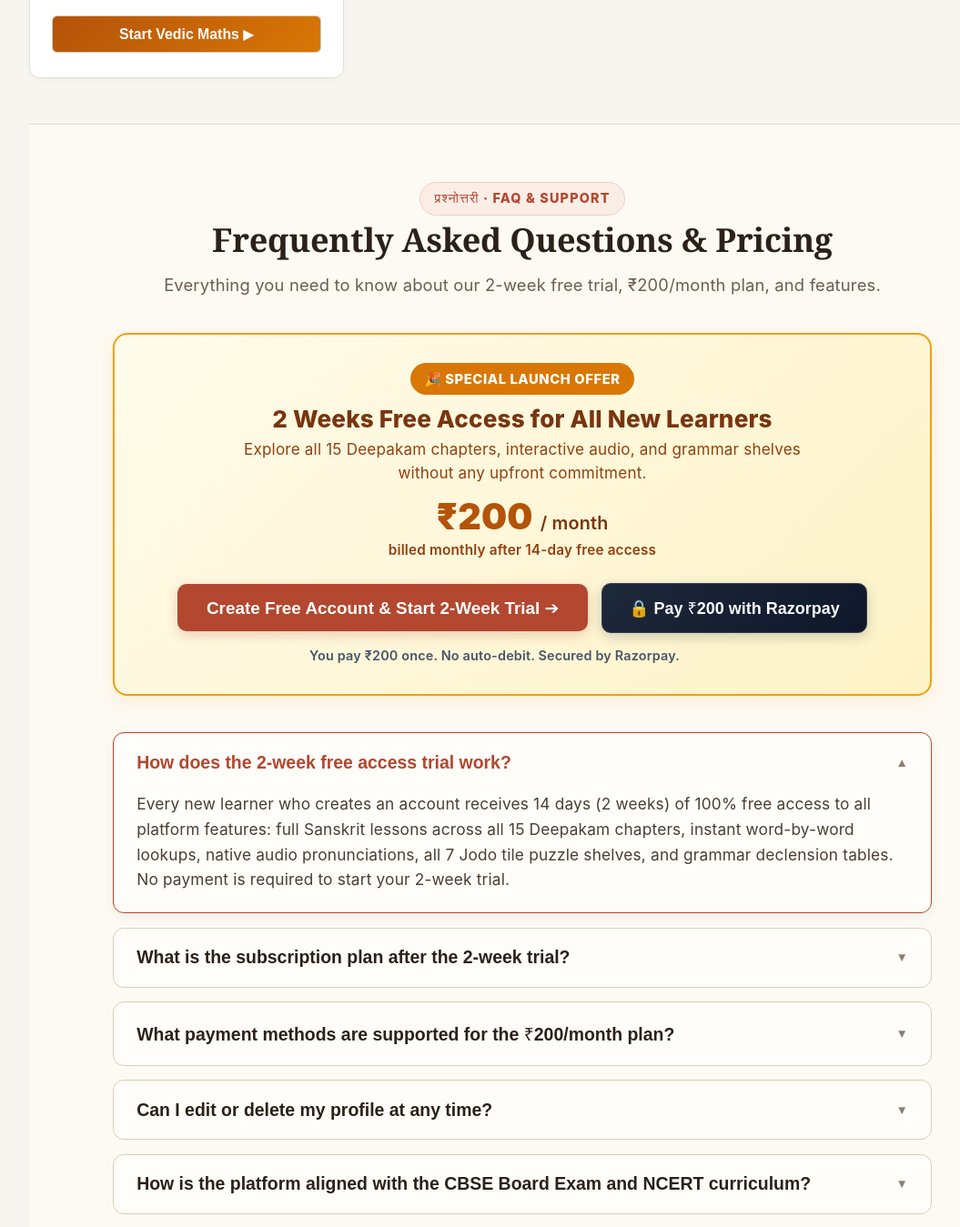
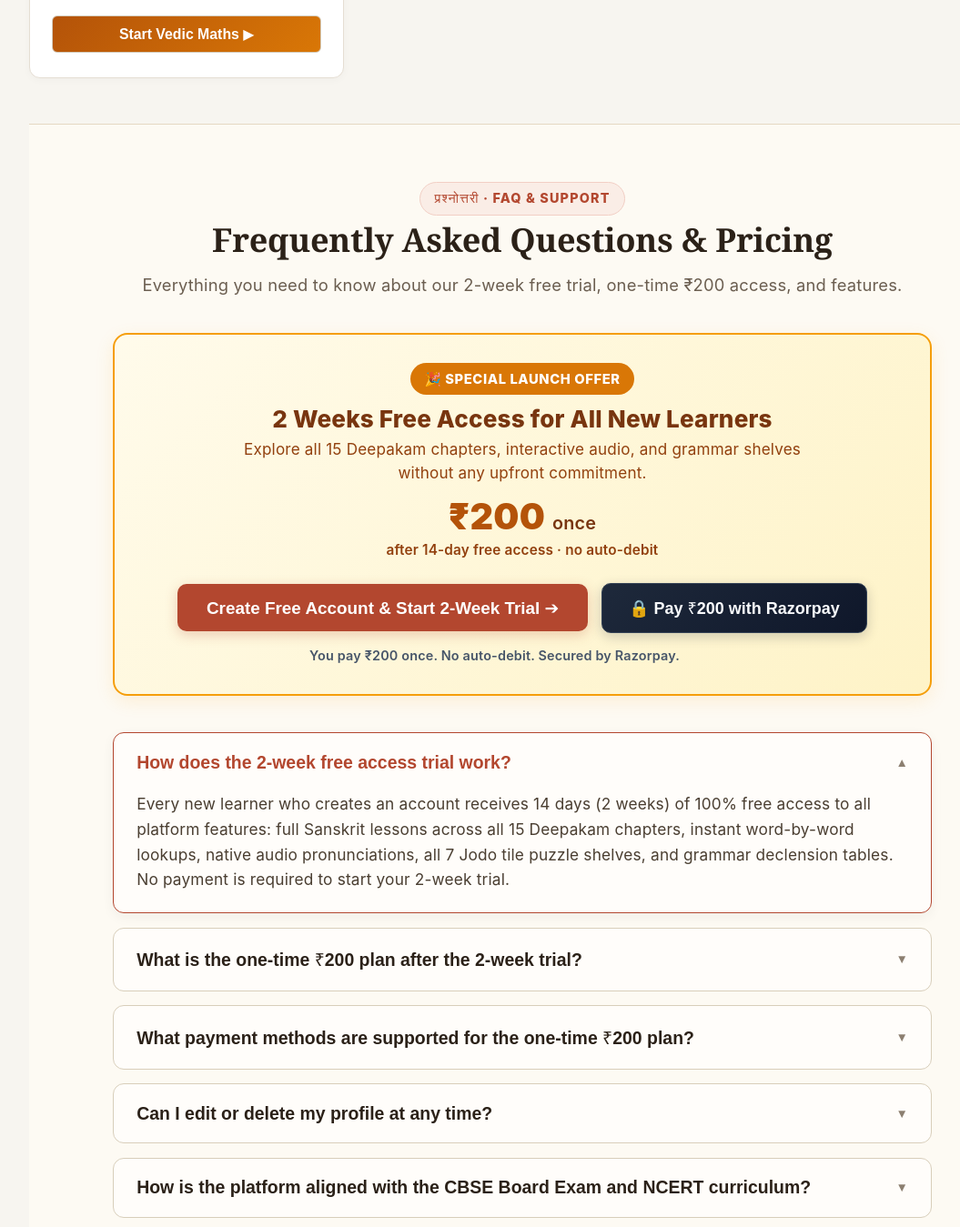
Before and after one commit to ashome16/sanskrit-teaching-web-app-from-beginner-to-advanced-, a React (Vite) app: page / in a window 1280 px wide. Shown: the part 8018-9367 px from the top of the page at 91% size, without its empty margins (66-1121 px from the left). Built offline with nearby package versions, Linux system fonts and the light colour scheme; no server answers.

Commit message:
fix(seo): align pricing copy and Course schema with one-time ₹200

```diff
--- a/index.html
+++ b/index.html
@@ -12,20 +12,20 @@
     </script>
     <meta charset="UTF-8" />
     <meta name="viewport" content="width=device-width, initial-scale=1.0" />
-    <meta name="description" content="Unlock your child's potential with interactive, beginner-to-advanced Sanskrit lessons and Vedic Math. Start a 14-day free trial for just ₹200/month." />
+    <meta name="description" content="Unlock your child's potential with interactive Sanskrit and Vedic Math for kids. Start a 14-day free trial, then pay ₹200 once — no auto-debit." />
     <meta name="keywords" content="online sanskrit classes for kids, learn vedic math online, sanskrit tutorials for beginners, vedic maths tricks for school, learn shlokas online" />
     <meta name="theme-color" content="#273b35" />
     <link rel="canonical" href="https://ednetlearn.in/" />
     <link rel="manifest" href="/manifest.json" />
     <meta property="og:title" content="Online Sanskrit &amp; Vedic Math Classes for Kids | EdNet Learn Gurukul" />
-    <meta property="og:description" content="Unlock your child's potential with interactive, beginner-to-advanced Sanskrit lessons and Vedic Math. Start a 14-day free trial for just ₹200/month." />
+    <meta property="og:description" content="Unlock your child's potential with interactive Sanskrit and Vedic Math for kids. Start a 14-day free trial, then pay ₹200 once — no auto-debit." />
     <meta property="og:url" content="https://ednetlearn.in/" />
     <meta property="og:image" content="/logo.jpg" />
     <meta property="og:type" content="website" />
     <meta property="og:site_name" content="EdNet Learn Gurukul" />
     <meta name="twitter:card" content="summary_large_image" />
     <meta name="twitter:title" content="Online Sanskrit &amp; Vedic Math Classes for Kids | EdNet Learn Gurukul" />
-    <meta name="twitter:description" content="Unlock your child's potential with interactive, beginner-to-advanced Sanskrit lessons and Vedic Math. Start a 14-day free trial for just ₹200/month." />
+    <meta name="twitter:description" content="Unlock your child's potential with interactive Sanskrit and Vedic Math for kids. Start a 14-day free trial, then pay ₹200 once — no auto-debit." />
     <meta name="twitter:image" content="/logo.jpg" />
     <title>Online Sanskrit &amp; Vedic Math Classes for Kids | EdNet Learn Gurukul</title>
     <link rel="icon" type="image/jpeg" href="/logo.jpg" />
@@ -46,11 +46,10 @@
   },
   "offers": [{
     "@type": "Offer",
-    "category": "Subscription",
+    "category": "PaidAccess",
     "price": "200.00",
     "priceCurrency": "INR",
-    "eligibleDuration": "P14D",
-    "description": "14-Day Free Trial followed by ₹200 per month recurring subscription."
+    "description": "14-day free trial, then one-time ₹200 payment for continued access. No auto-debit. Renew anytime."
   }]
 }
 </script>
--- a/src/components/FAQSection.tsx
+++ b/src/components/FAQSection.tsx
@@ -15,14 +15,14 @@ const FAQ_DATA: FAQItem[] = [
   {
     id: 'faq-pricing',
     category: 'trial_pricing',
-    question: 'What is the subscription plan after the 2-week trial?',
+    question: 'What is the one-time ₹200 plan after the 2-week trial?',
     answer:
-      'After your 14-day free access period, our plan is just ₹200 / month. This gives you continued unlimited access to all chapters, ongoing curriculum updates, interactive exercises, Vedic Mathematics (वैदिक-गणितम्), and your personalized learning streak and progress tracking.',
+      'After your 14-day free access period, pay a one-time ₹200 for continued access (30 days). Renew anytime with another one-time payment. This gives you continued unlimited access to all chapters, ongoing curriculum updates, interactive exercises, Vedic Mathematics (वैदिक-गणितम्), and your personalized learning streak and progress tracking.',
   },
   {
     id: 'faq-payment-methods',
     category: 'trial_pricing',
-    question: 'What payment methods are supported for the ₹200/month plan?',
+    question: 'What payment methods are supported for the one-time ₹200 plan?',
     answer:
       'Pay ₹200 once via Razorpay Standard Checkout (UPI, cards, netbanking) — no auto-debit. Access lasts 30 days; renew anytime with another one-time payment. As a backup, you can also pay by UPI ID / QR and submit your 12-digit UTR for manual verification.',
   },
@@ -83,7 +83,7 @@ const FAQSection: React.FC<FAQSectionProps> = ({ onOpenRegister }) => {
           <span className="faq-kicker">प्रश्नोत्तरी · FAQ & Support</span>
           <h2 className="faq-title">Frequently Asked Questions & Pricing</h2>
           <p className="faq-subtitle">
-            Everything you need to know about our 2-week free trial, ₹200/month plan, and features.
+            Everything you need to know about our 2-week free trial, one-time ₹200 access, and features.
           </p>
         </div>
 
@@ -95,8 +95,8 @@ const FAQSection: React.FC<FAQSectionProps> = ({ onOpenRegister }) => {
             Explore all 15 Deepakam chapters, interactive audio, and grammar shelves without any upfront commitment.
           </p>
           <div className="faq-pricing-rate-row">
-            <span className="faq-pricing-rate">₹200 <small>/ month</small></span>
-            <span className="faq-pricing-rate-sub">billed monthly after 14-day free access</span>
+            <span className="faq-pricing-rate">₹200 <small>once</small></span>
+            <span className="faq-pricing-rate-sub">after 14-day free access · no auto-debit</span>
           </div>
           <div className="faq-pricing-actions">
             {!currentUser && onOpenRegister && (
--- a/src/components/PaymentModal.tsx
+++ b/src/components/PaymentModal.tsx
@@ -15,7 +15,7 @@ function buildUpiPayUri(vpa: string, payee: string): string {
   return (
     `upi://pay?pa=${encodeURIComponent(vpa)}` +
     `&pn=${encodeURIComponent(payee)}` +
-    `&am=200.00&cu=INR&tn=${encodeURIComponent('EdNet Monthly Access')}`
+    `&am=200.00&cu=INR&tn=${encodeURIComponent('EdNet 30-day Access')}`
   );
 }
 
@@ -239,7 +239,7 @@ const PaymentModal: React.FC = () => {
           ) : (
             <>
               <span className="payment-plan-badge">
-                {isAdminPayPreview ? '🛠 Admin Pay Preview' : '🌟 All-Access Monthly Pass'}
+                {isAdminPayPreview ? '🛠 Admin Pay Preview' : '🌟 All-Access Pass (30 days)'}
               </span>
               <h2 id="payment-modal-title" className="payment-modal-title">
                 {isAdminPayPreview ? 'Preview pay form' : 'Unlock Full Sanskrit Platform'}
```
